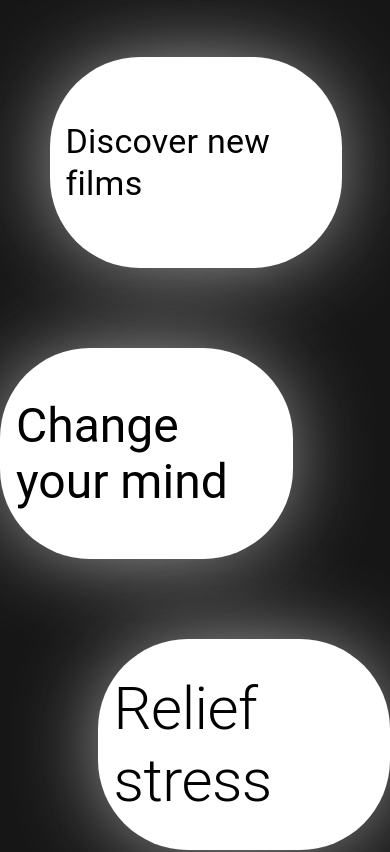
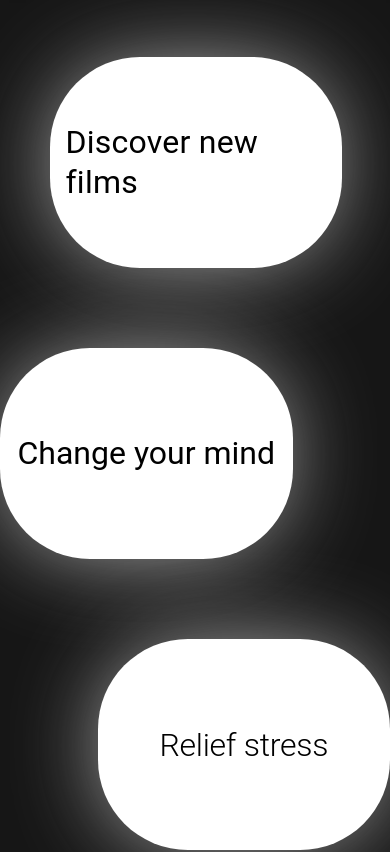
Before and after one commit to milewsa3/selected-cinema, a React (Create React App) app: page / in a window 390 px wide. Shown: the part 860-1712 px from the top of the page. Built offline with nearby package versions, Linux system fonts and the light colour scheme.

Commit message:
Added responsiveness to home page

```diff
--- a/public/index.html
+++ b/public/index.html
@@ -24,6 +24,7 @@
       work correctly both with client-side routing and a non-root public URL.
       Learn how to configure a non-root public URL by running `npm run build`.
     -->
+    <!--Scroll reveal CDN-->
     <title>Selected</title>
   </head>
   <body>
--- a/src/pages/Films.js
+++ b/src/pages/Films.js
@@ -1,7 +1,6 @@
 import {Container, Grid} from "@material-ui/core";
 import {useEffect, useState} from "react";
 import FilmCard from '../components/FilmCard'
-import Masonry from 'react-masonry-css'
 import {makeStyles} from "@material-ui/core/styles";
 
 const useStyles = makeStyles(theme => ({
--- a/src/pages/Home.js
+++ b/src/pages/Home.js
@@ -1,5 +1,5 @@
-import { Button, Container, Typography } from "@material-ui/core";
-import { makeStyles } from '@material-ui/core/styles';
+import {Button, Container, Typography, useMediaQuery} from "@material-ui/core";
+import {makeStyles, useTheme} from '@material-ui/core/styles';
 import React, {useState} from "react";
 import useWindowDimensions from "../hooks/useWindowDimensions";
 import * as ReactDOM from "react-dom";
@@ -58,11 +58,16 @@ const useStyles = makeStyles(theme => ({
         [theme.breakpoints.down('md')]: {
             marginRight: 0
         }
+    },
+    mobileTypography: {
+        fontSize: '2rem',
     }
 }))
 
 export default function Home() {
-    const classes = useStyles();
+    const classes = useStyles()
+    const theme = useTheme()
+    const mobileSize = useMediaQuery(theme.breakpoints.down('sm'))
 
     return(
         <div>
@@ -75,18 +80,30 @@ export default function Home() {
                     <Typography variant='h1' component='h2' className={classes.centerLabel}>Watch.</Typography>
                 </div>
             </Container>
-            <Container className={clsx(classes.discover, classes.left)} maxWidth="sm">
-                <Typography variant='h4' component='h4'>
+            <Container
+                className={clsx(
+                classes.discover,
+                classes.left
+            )}
+                maxWidth="sm"
+            >
+                <Typography variant='h4' component='h4' className={clsx(mobileSize && classes.mobileTypography)}>
                     Discover new films
                 </Typography>
             </Container>
-            <Container className={clsx(classes.discover, classes.right)} maxWidth="sm">
-                <Typography variant='h3' component='h4'>
+            <Container className={clsx(
+                classes.discover,
+                classes.right
+            )} maxWidth="sm">
+                <Typography variant='h3' component='h4' className={clsx(mobileSize && classes.mobileTypography)}>
                     Change your mind
                 </Typography>
             </Container>
-            <Container className={clsx(classes.discover, classes.marginBottom)} maxWidth="sm">
-                <Typography variant='h2' component='h4'>
+            <Container className={clsx(
+                classes.discover,
+                classes.marginBottom
+            )} maxWidth="sm">
+                <Typography variant='h2' component='h4' className={clsx(mobileSize && classes.mobileTypography)}>
                     Relief stress
                 </Typography>
             </Container>
```
